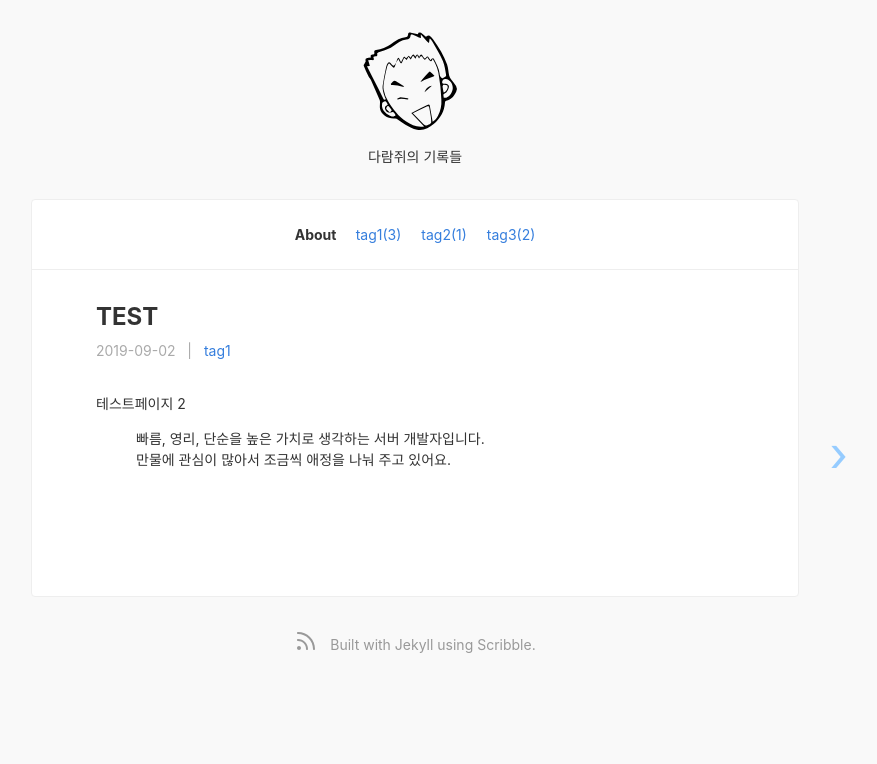
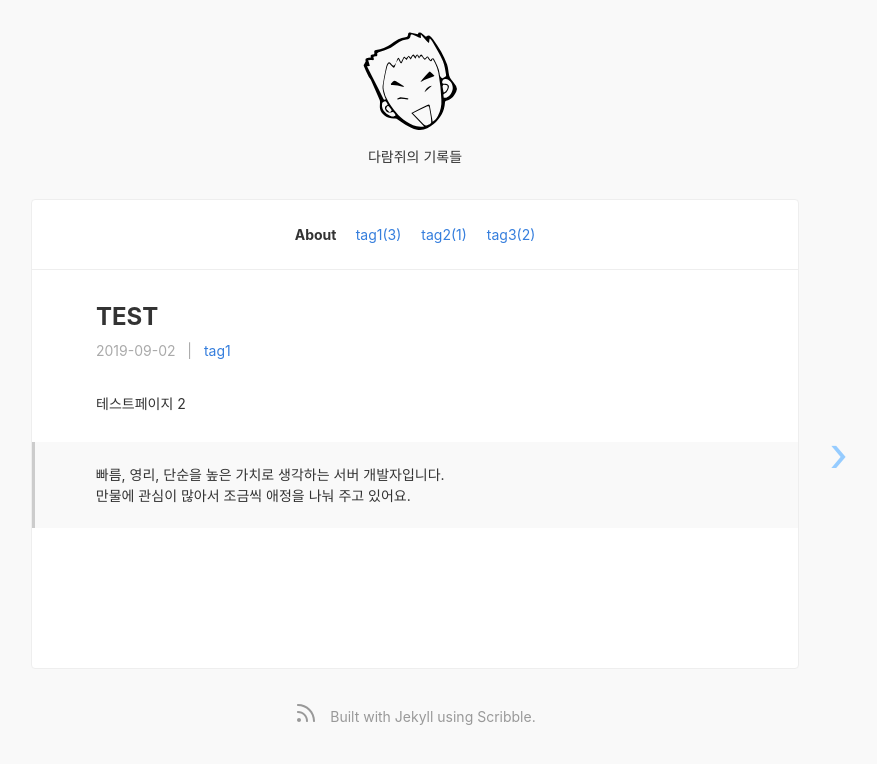
Before and after one commit to darammg/blog, a Jekyll site: the page built from _posts/2019-09-02-test2.md, in a window 1280 px wide. Shown: the top 764 px of the page, without its empty margins (225-1102 px from the left). Built offline with Jekyll 4.4.1, drawn with Linux system fonts in a browser that asks for light colours; comment, search, counter and statistics services are not loaded.

Commit message:
마크다운 바디 적용

```diff
--- a/_includes/signoff.html
+++ b/_includes/signoff.html
@@ -7,7 +7,9 @@
 </p>
 <img src="{{ site.url }}/images/scribble3.png" alt="scribble" /> -->
 
-<blockquote>
-  <p>빠름, 영리, 단순을 높은 가치로 생각하는 서버 개발자입니다.<br>
-  만물에 관심이 많아서 조금씩 애정을 나눠 주고 있어요.</p>
-</blockquote>
+<div class="markdown-body">
+  <blockquote>
+    <p>빠름, 영리, 단순을 높은 가치로 생각하는 서버 개발자입니다.<br>
+    만물에 관심이 많아서 조금씩 애정을 나눠 주고 있어요.</p>
+  </blockquote>
+</div>
```
